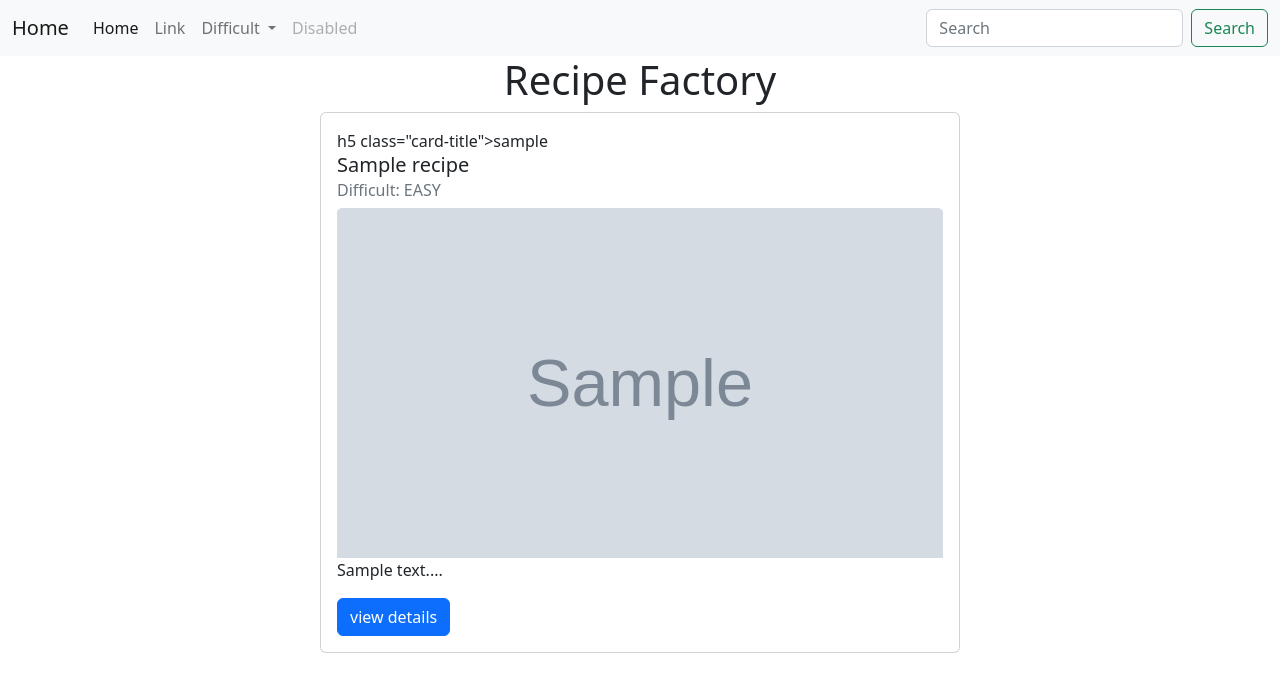
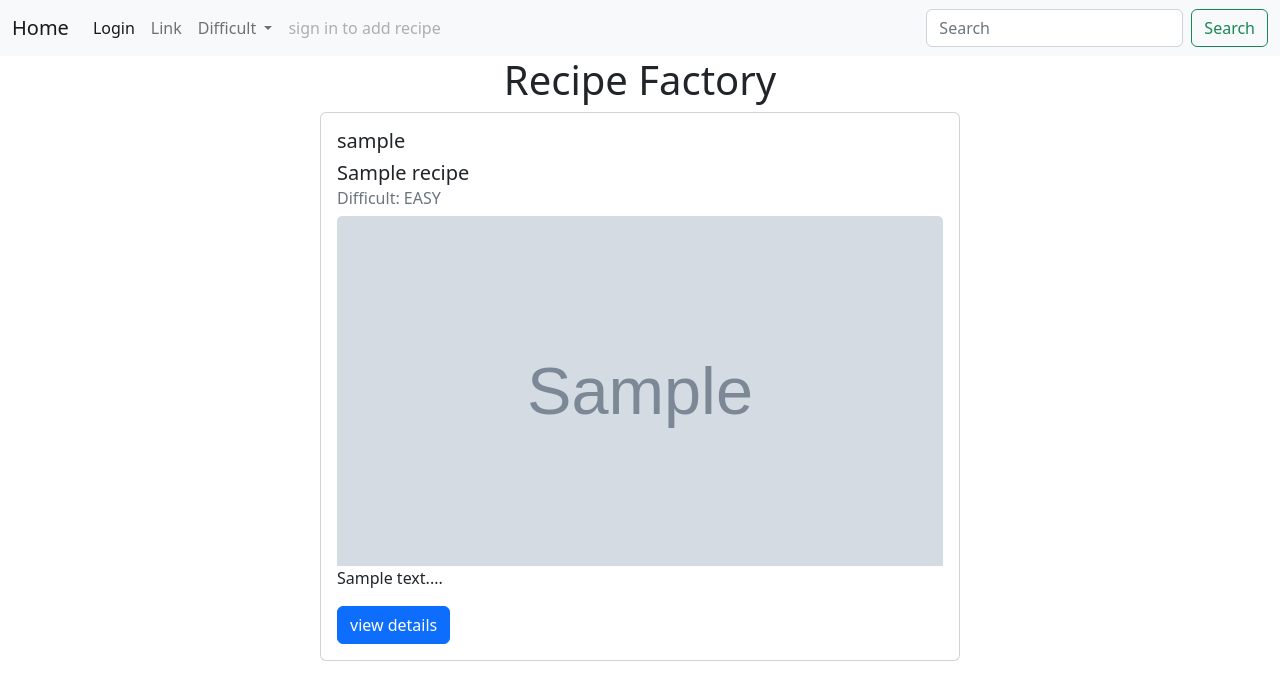
Before and after one commit to NikitaKurabtsev/recipes, a Django app: page / in a window 1280 px wide. Shown: the top 700 px of the page. Run offline with Django 4.2, Linux system fonts and the light colour scheme; tables that the repository leaves empty hold one stand-in row (values such as "Sample post"); grey boxes marked "Sample" are stand-in pictures.

Commit message:
little refactor

```diff
--- a/recipes/accounts/forms.py
+++ b/recipes/accounts/forms.py
@@ -6,7 +6,6 @@ User = get_user_model()
 
 
 class CustomUserCreationForm(UserCreationForm):
-	email = forms.EmailField(required=True)
 
 	class Meta:
 		model = User
--- a/recipes/app/templates/app/base.html
+++ b/recipes/app/templates/app/base.html
@@ -21,7 +21,11 @@
             <div class="collapse navbar-collapse" id="navbarSupportedContent">
                 <ul class="navbar-nav me-auto mb-2 mb-lg-0">
                 <li class="nav-item">
-                    <a class="nav-link active" aria-current="page" href="#">Home</a>
+                    {% if user.is_authenticated %}
+                    <a class="nav-link active" aria-current="page" href="#">Logout</a>
+                    {% else %}
+                    <a class="nav-link active" aria-current="page" href="#">Login</a>
+                    {% endif %}
                 </li>
                 <li class="nav-item">
                     <a class="nav-link" href="#">Link</a>
@@ -40,7 +44,12 @@
                     </ul>
                 </li>
                 <li class="nav-item">
-                    <a class="nav-link disabled">Disabled</a>
+                    {% if user.is_authenticated %}
+                    <a class="nav-link active" aria-current="page" href="#">add recipe</a>
+                    {% else %}
+                    <a class="nav-link disabled">sign in to add recipe</a>
+                    {% endif %}
+
                 </li>
                 </ul>
                 <form class="d-flex" role="search" action="{% url 'app:recipes' %}">
--- a/recipes/app/templates/app/recipes.html
+++ b/recipes/app/templates/app/recipes.html
@@ -8,7 +8,7 @@
         <div class="col d-flex justify-content-center">
             <div class="card" style="width: 40rem;">
                 <div class="card-body">
-                    h5 class="card-title">{{ recipe.author }}</h5>
+                    <h5 class="card-title">{{ recipe.author }}</h5>
                     <h5 class="card-title">{{ recipe.name }}</h5>
                     <h6 class="card-subtitle mb-2 text-muted">Difficult: {{ recipe.difficult }}</h6>
                     <img class="card-img-top" src="{{ recipe.image.url }}" class="img-fluid" alt="Responsive image" height="350px">
--- a/recipes/recipes/urls.py
+++ b/recipes/recipes/urls.py
@@ -5,6 +5,7 @@ from django.urls import include, path
 
 urlpatterns = [
     path('admin/', admin.site.urls),
+    path('accounts/', include('django.contrib.auth.urls')),
     path('', include('app.urls')),
 ]
 
```
Also changed, not shown: recipes/media/images/Simply-Recipes-Best-Classic-Lasagna-Lead-1-b67f9c8bb82448d7ac34807d0d62244e.jpg (added).
